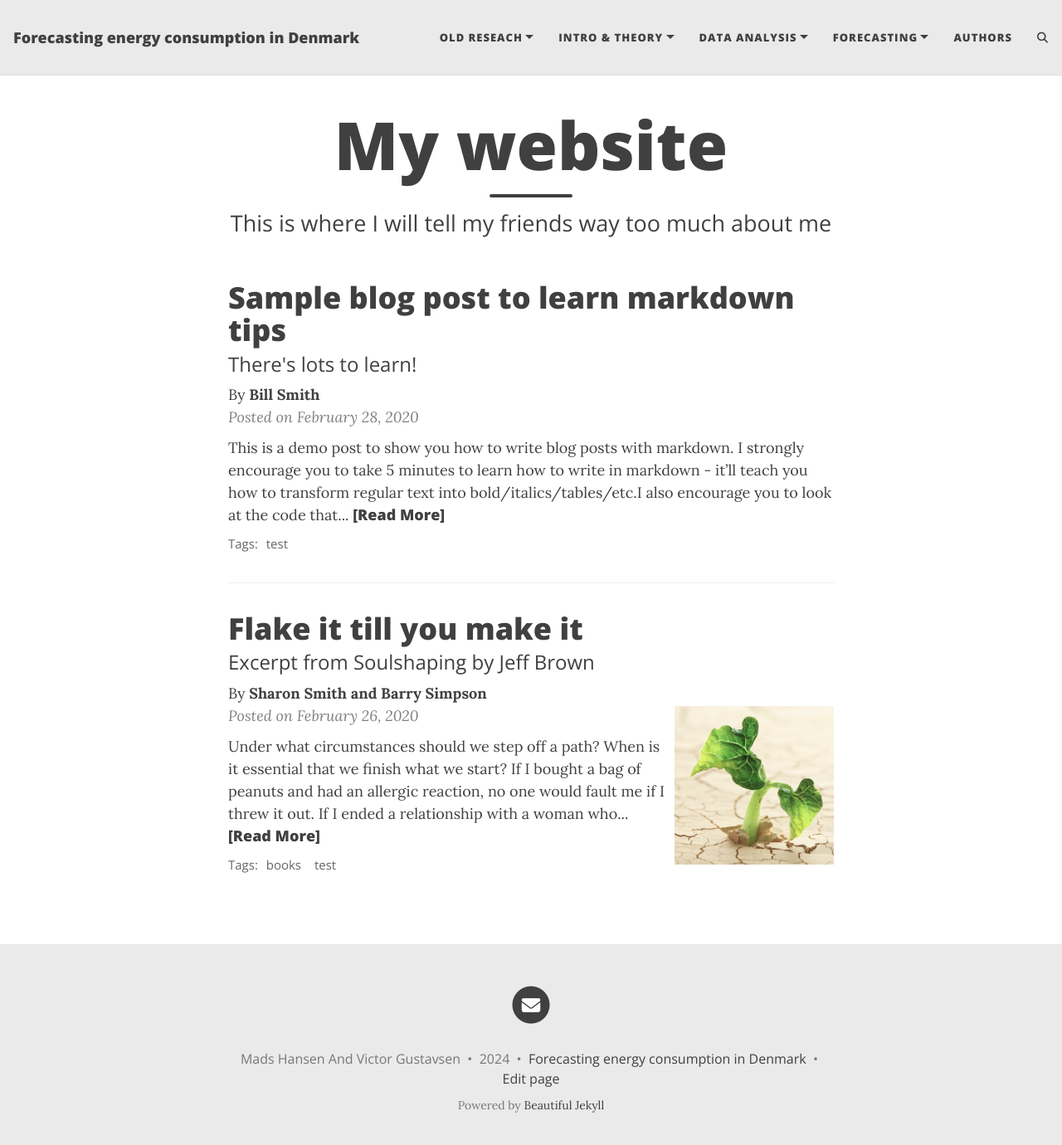
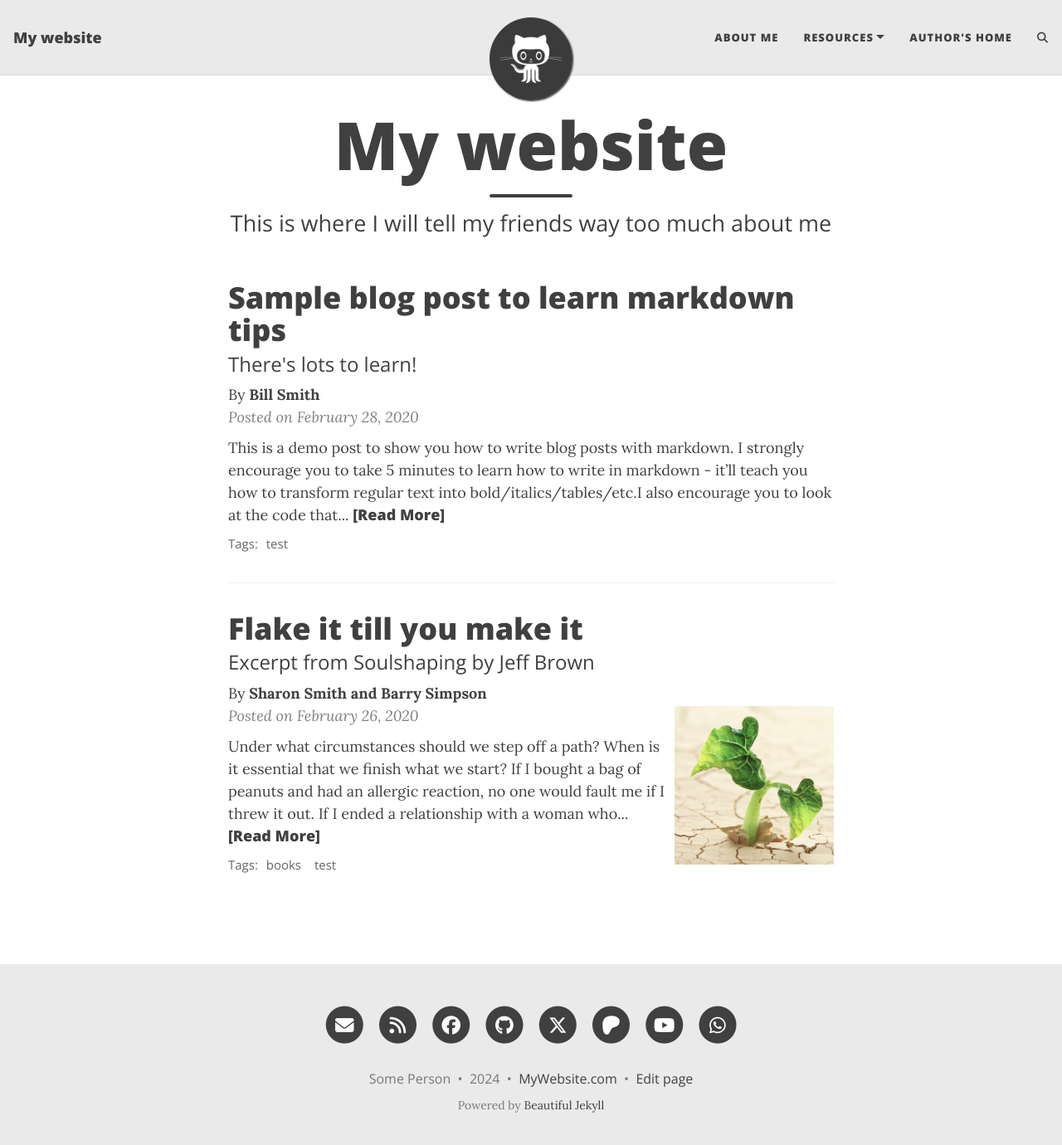
Before and after one commit to madsh0402/Forecasting-energy-consumption, a Jekyll site: the page built from index.html, in a window 1280 px wide and 1393 px high. Shown: the top 1380 px of the window at 83% size. Built offline with Jekyll 4.4.1, drawn with Linux system fonts in a browser that asks for light colours; the list of posts is cut into pages by our own code; comment, search, counter and statistics services are not loaded; some of the changed lines change nothing that is shown.

Commit message:
Update _config.yml

```diff
--- a/_config.yml
+++ b/_config.yml
@@ -10,48 +10,21 @@
 ############################
 
 # Name of website
-title: Forecasting energy consumption in Denmark
+title: My website
 
 # Your name to show in the footer
-author: Mads Hansen And Victor Gustavsen
+author: Some Person
 
 ###############################################
 # --- List of links in the navigation bar --- #
 ###############################################
-#Data\Weather forecasts\Markdown\Historical forecasts data
+
 navbar-links:
-  Old reseach:
-    - Data Energy: "/Website content files/Old Research/Energy/Energy Data"
-    - Data Weather observatioos: "/Website content files/Old Research/Weather observations/Tempature data"
-    - Data Weather forecasts: "/Website content files/Old Research/Forecast/Historical forecasts data"
-    - Data Combine the Data: "/Website content files/Old Research/Merged dataset/Combining the data"
-    - ML OLS: "/Website content files/Old Research/ML OLS/OLS"
-    - ML Random Forest: "/Website content files/Old Research/ML Random Forest/Random Forrest Regression"
-    - ML Boosting: "404"
-  Intro & theory:
-    - Intro: "404"
-    - Time series decomposition: "404"
-    - Rolling window: "404"
-    - Bias Variance trade-off: "404"
-    - Hyperparameter tuning: "404"
-    - Ordinary Least Squares: "404"
-    - Tree-based models & Random Forest: "404"
-    - Diabold-Mariano test: "404"
-
-  Data Analysis:
-    - Statistical insights of numerical variables: "404"
-    - Correlation analysis: "404"
-    - Decomposition of energy consumption: "404"
-
-  Forecasting:
-    - Remainder Framework: "404"
-    - Remainder Data preperation: "404"
-    - Remainder Rolling window approach: "404"
-    - Remainder Random Forest: "404"
-    - Remainder Evalutation of best models: "404"
-    - Real time forecasting: "404"
-
-  Authors: "404"
+  About Me: "aboutme"
+  Resources:
+    - Beautiful Jekyll: "https://beautifuljekyll.com"
+    - Learn markdown: "https://www.markdowntutorial.com/"
+  Author's home: "https://deanattali.com"
 
 ################
 # --- Logo --- #
@@ -59,10 +32,10 @@ navbar-links:
 
 # Image to show in the navigation bar - works best with a square image
 # Remove this parameter if you don't want an image in the navbar
-#avatar: "/assets/img/avatar-icon.png"
+avatar: "/assets/img/avatar-icon.png"
 
 # By default, the image is cut into a circle. You can disable this behaviour by setting 'round-avatar: false'
-#round-avatar: true
+round-avatar: true
 
 # If you want to have an image logo in the top-left corner instead of having the title of the website,
 # then specify the following parameter
@@ -77,12 +50,14 @@ navbar-links:
 # You can change the order that they show up on the page by changing the order here.
 # Uncomment the links you want to show and add your information to each one.
 social-network-links:
-  email: "Madsh0402@gmail.com"
-#  facebook: deanattali
-#  github: daattali
-#  twitter: daattali
-#  patreon: DeanAttali
-#  youtube: c/daattali
+  email: "someone@example.com"
+  rss: true  # remove this line if you don't want to show an RSS link at the bottom
+  facebook: deanattali
+  github: daattali
+  twitter: daattali
+  patreon: DeanAttali
+  youtube: "@daattali"
+  whatsapp: 15551212
 #  medium: yourname
 #  reddit: yourname
 #  linkedin: daattali
@@ -98,12 +73,19 @@ social-network-links:
 #  telegram: yourname
 #  calendly: yourname
 #  mastodon: instance.url/@username
+#  bluesky: yourname
 #  ORCID: your ORCID ID
 #  google-scholar: your google scholar
 #  discord: "invite_code" or "users/userid" or "invite/invite_code"
 #  kaggle: yourname
 #  hackerrank: yourname
 #  gitlab: yourname
+#  itchio: yourname
+#  untappd: yourname
+
+# If you want your website to generate an RSS feed, provide a description
+# The URL for the feed will be https://<your_website>/feed.xml
+rss-description: This website is a virtual proof that I'm awesome
 
 ###########################
 # --- General options --- #
@@ -111,14 +93,17 @@ social-network-links:
 
 # Select which social network share links to show in posts
 share-links-active:
-  twitter: false
-  facebook: false
-  linkedin: false
+  twitter: true
+  facebook: true
+  linkedin: true
   vk: false
 
 # How to display the link to your website in the footer
 # Remove this if you don't want a link in the footer
-url-pretty: "Forecasting energy consumption in Denmark"
+url-pretty: "MyWebsite.com"
+
+# Add the website title to the title of every page
+title-on-all-pages: true
 
 # Excerpt word length - Truncate the excerpt of each post on the feed page to the specified number of words
 excerpt_length: 50
@@ -149,13 +134,13 @@ navbar-var-length: false
 
 # Personalize the colours in your website. Colour values can be any valid CSS colour
 
-navbar-col: "#EAEAEA"
-navbar-text-col: "#404040"
-navbar-border-col: "#DDDDDD"
 page-col: "#FFFFFF"
 text-col: "#404040"
 link-col: "#008AFF"
 hover-col: "#0085A1"
+navbar-col: "#EAEAEA"
+navbar-text-col: "#404040"
+navbar-border-col: "#DDDDDD"
 footer-col: "#EAEAEA"
 footer-text-col: "#777777"
 footer-link-col: "#404040"
@@ -292,7 +277,6 @@ defaults:
       layout: "post"
       comments: true  # add comments to all blog posts
       social-share: true # add social media sharing buttons to all blog posts
-      ext-js: "https://cdnjs.cloudflare.com/ajax/libs/mathjax/3.0.0/es5/latest?tex-mml-chtml.js"
   -
     scope:
       path: "" # any file that's not a post will be a "page" layout by default
```
